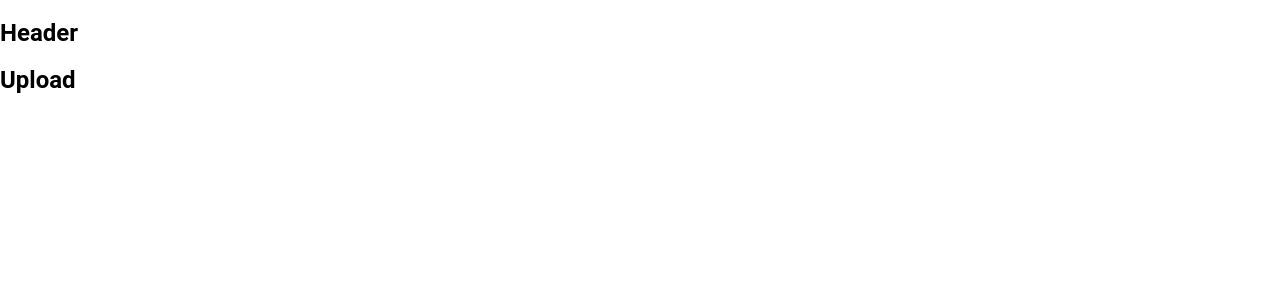
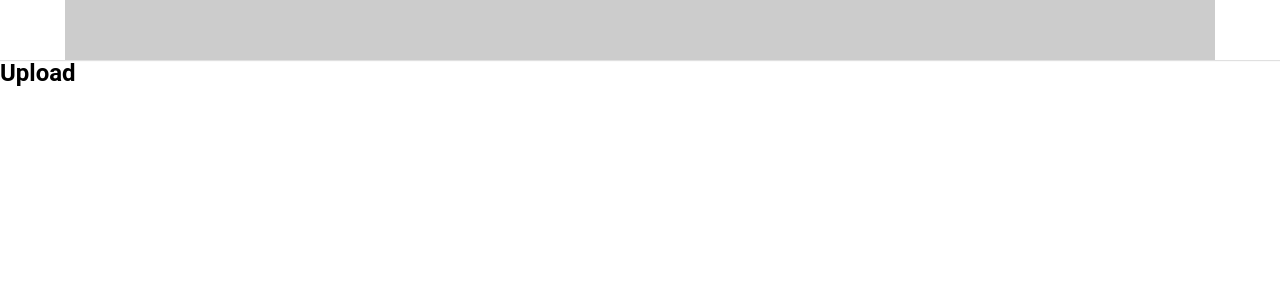
Before and after one commit to votrungkien2000/tiktok-ui, a React (Create React App) app: page /upload in a window 1280 px wide. Shown: the top 300 px of the page. Built offline with nearby package versions, Linux system fonts and the light colour scheme.

Commit message:
build _basic_layout

```diff
--- a/package.json
+++ b/package.json
@@ -6,7 +6,9 @@
     "@testing-library/jest-dom": "^5.17.0",
     "@testing-library/react": "^13.4.0",
     "@testing-library/user-event": "^13.5.0",
+    "classnames": "^2.3.1",
     "customize-cra": "^1.0.0",
+    "fix": "^0.0.6",
     "normalize.css": "^8.0.1",
     "react": "^18.3.1",
     "react-app-rewired": "^2.2.1",
--- a/src/component/GlobalStyles/GlobalStyles.scss
+++ b/src/component/GlobalStyles/GlobalStyles.scss
@@ -21,5 +21,7 @@
   font-size: 1.6rem;
 }
 * {
+  margin: 0;
+  padding: 0;
   box-sizing: border-box;
 }
--- /dev/null
+++ b/src/component/Layout/DefaultLayout/DefaultLayout.module.scss
@@ -0,0 +1,12 @@
+.wrapper {
+  display: flex;
+  flex-direction: column;
+  align-items: center;
+}
+.container {
+  width: var(--default-layout-width);
+  display: flex;
+}
+.content {
+  flex: 1;
+}
--- /dev/null
+++ b/src/component/Layout/DefaultLayout/Sidebar/Sidebar.module.scss
@@ -0,0 +1,7 @@
+.wrapper {
+  width: 356px;
+}
+.container {
+  width: var(--default-layout-width);
+  display: flex;
+}
--- a/src/component/Layout/DefaultLayout/Sidebar/index.js
+++ b/src/component/Layout/DefaultLayout/Sidebar/index.js
@@ -1,8 +1,14 @@
+import styles from "./Sidebar.module.scss"
+import classNames from 'classnames/bind';
+
+const cx = classNames.bind(styles);
+
+
 function Sidebar() {
     return (
-        <div>
-            <h2>Sidebar</h2>
-        </div>
+        <aside className={cx('wrapper')}>
+            Sidebar
+        </aside>
     );
 }
 
--- a/src/component/Layout/DefaultLayout/index.js
+++ b/src/component/Layout/DefaultLayout/index.js
@@ -1,13 +1,17 @@
-import Header from "./Header";
+import Header from "../component/Header";
 import Sidebar from "./Sidebar";
+import styles from "./DefaultLayout.module.scss"
+import classNames from 'classnames/bind';
+
+const cx = classNames.bind(styles);
 
 function DefaultLayout({ children }) {
     return (
-        <div>
+        <div className={cx('wrapper')}>
             <Header />
-            <div className="container">
+            <div className={cx('container')}>
                 <Sidebar />
-                <div className="content">{children}</div>
+                <div className={cx('content')}>{children}</div>
             </div>
 
         </div>
--- /dev/null
+++ b/src/component/Layout/component/Header/Header.module.scss
@@ -0,0 +1,12 @@
+.wrapper {
+  height: var(--default-layout-header-height, 60px);
+  width: 100%;
+  box-shadow: 0px 1px 1px rgb(0, 0, 0, 12%);
+  display: flex;
+  justify-content: center;
+}
+.inner {
+  height: 100%;
+  width: var(--default-layout-width);
+  background-color: #ccc;
+}
--- a/src/component/Layout/component/Header/index.js
+++ b/src/component/Layout/component/Header/index.js
@@ -1,8 +1,18 @@
+import styles from './Header.module.scss'
+import classNames from 'classnames/bind';
+
 function Header() {
+
+    const cx = classNames.bind(styles);
+
     return (
-        <div>
-            <h2>Header</h2>
-        </div>
+        <header className={cx('wrapper')}>
+            <div className={cx('inner')}>
+                {/*logo*/}
+                {/*search*/}
+
+            </div>
+        </header>
     );
 }
 
```
Also changed, not shown: 1 other file (tests, documents, lock files or other folders).
